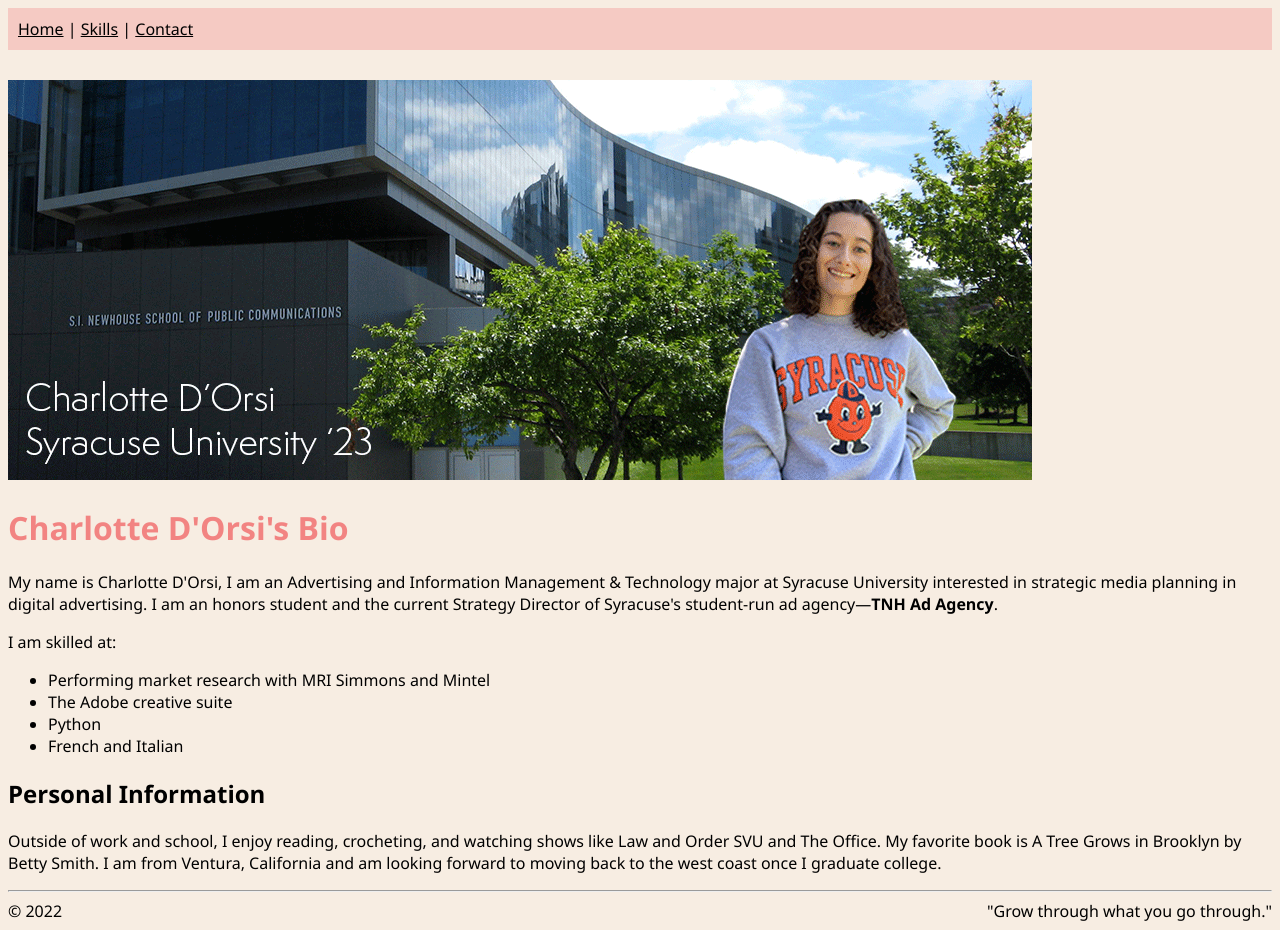
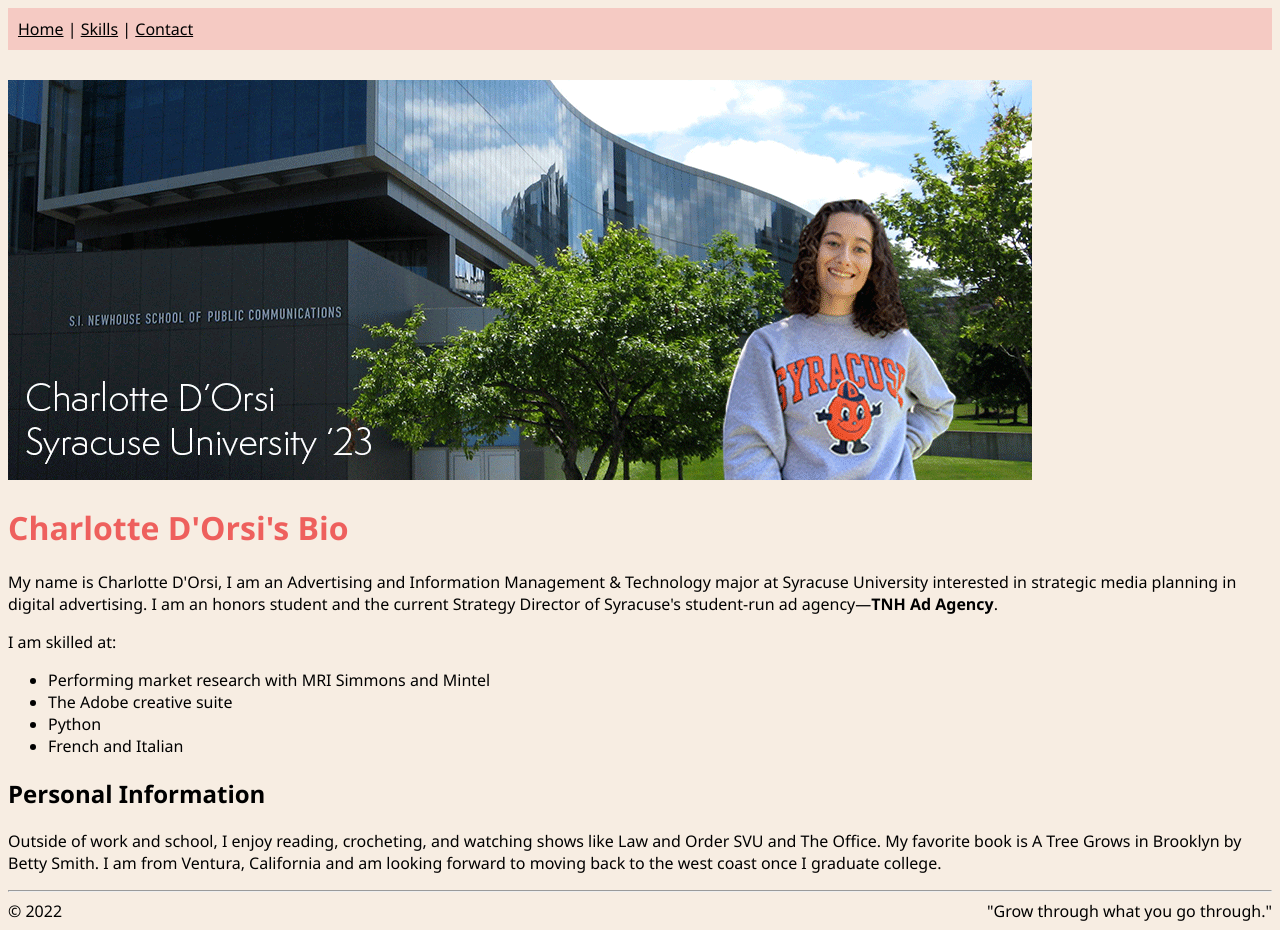
Before and after one commit to cjdorsi/ist263, a plain HTML site: page lab08/index.html in a window 1280 px wide. Drawn offline with Linux system fonts and the light colour scheme; files that its build step writes are made by us from their sources.

Commit message:
h1 color

```diff
--- a/lab11/styles.css
+++ b/lab11/styles.css
@@ -5,7 +5,7 @@ body {
 }
 p {color: black;}
 a {color: #e9a332}
-h1 {color: #f28482;}
+h1 {color: #ee605d;}
 nav {background-color: #f5cac3;
     padding: 10px;
     margin-bottom: 30px;}
```
